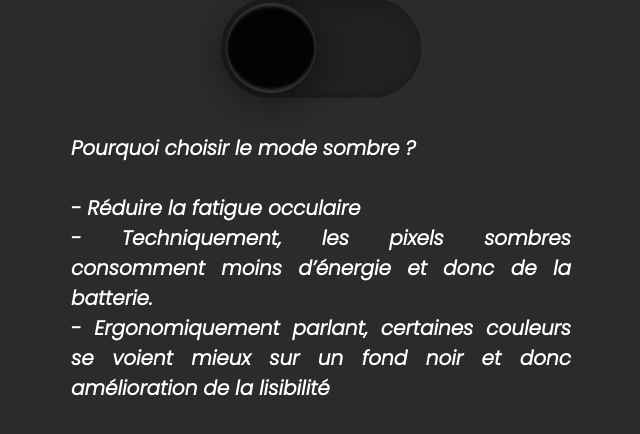
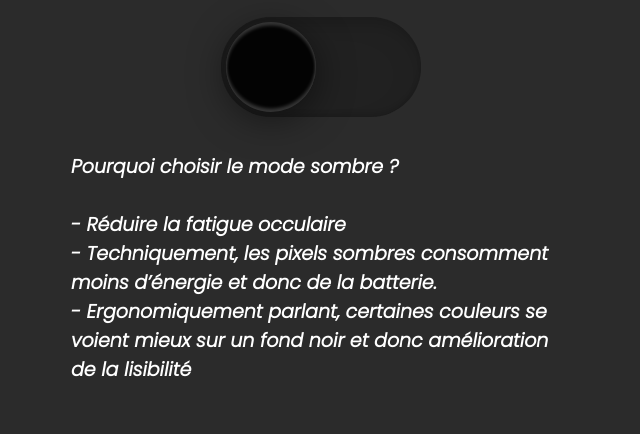
Before and after one commit to Angelgaeta/light-dark-mode, a plain HTML site: page index.html in a window 1280 px wide. Shown: the part 270-704 px from the top of the page, without its empty margins (319-959 px from the left). Drawn offline with Linux system fonts and the light colour scheme.

Commit message:
Update style.css

```diff
--- a/style.css
+++ b/style.css
@@ -79,8 +79,7 @@ h1 {
 p {
     margin-top: 35px;
     width: 500px;
-    text-align: justify;
-    font-size: 20px;
+    font-size: 19px;
     color: #fff;
     font-weight: bold;
 
```
